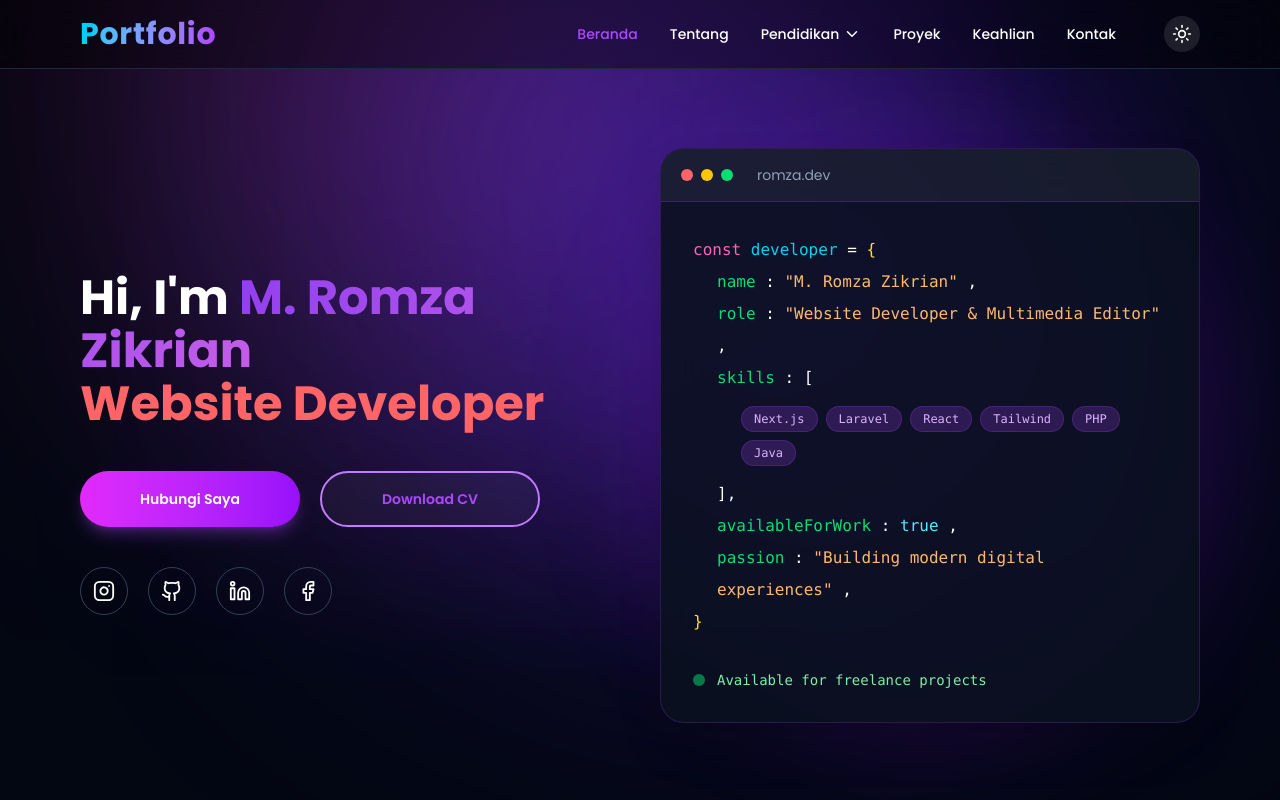
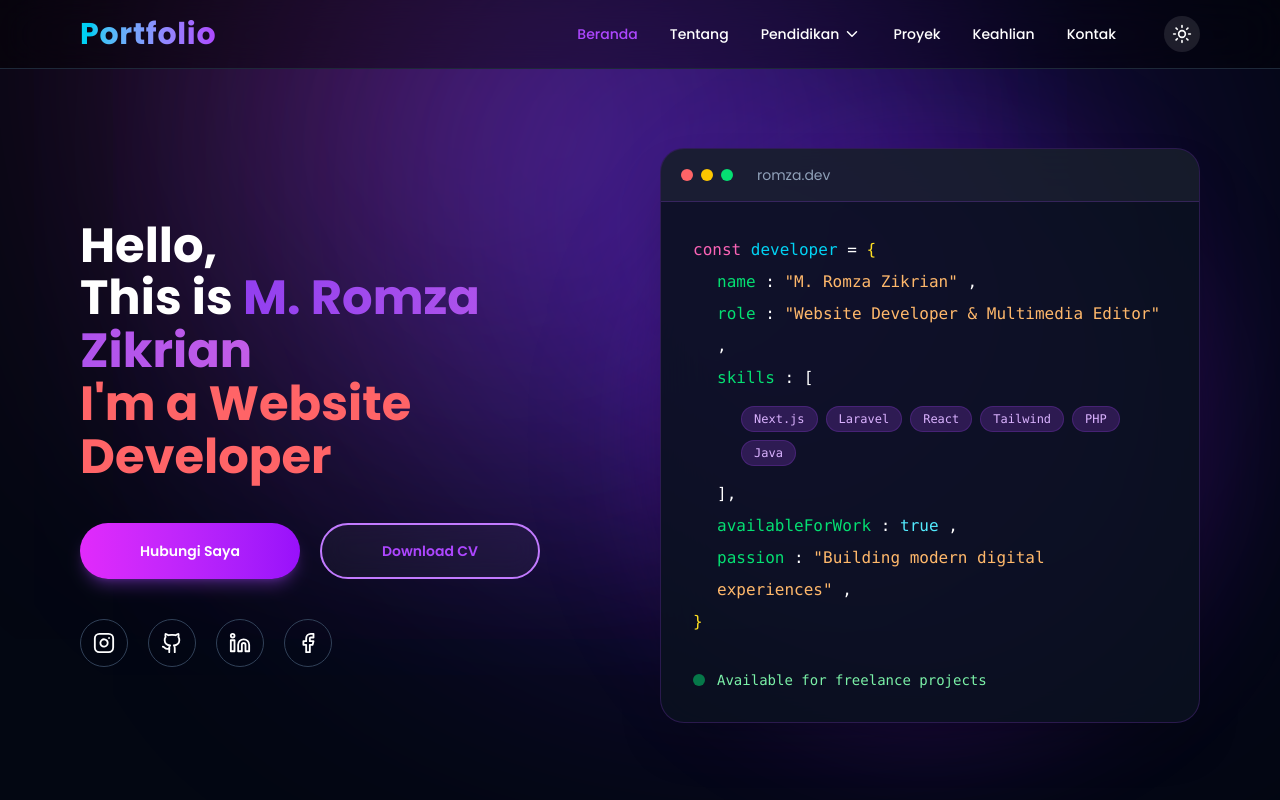
Before and after one commit to romzazikrian/port-next-js-romza, a Next.js app: page / in a window 1280 px wide. Shown: the top 800 px of the page. Built offline with nearby package versions, Linux system fonts and the light colour scheme.

Commit message:
Update Beranda

```diff
--- a/app/(publicPages)/page.jsx
+++ b/app/(publicPages)/page.jsx
@@ -25,16 +25,15 @@ export default function Page() {
           {" "}
           {/* TITLE */}{" "}
           <h1 className="mt-4 text-4xl sm:text-5xl lg:text-5xl font-extrabold leading-[1.1] max-w-[750px]">
-            {" "}
-            Hi, I'm{" "}
+            Hello,
+            <br />
+            This is{" "}
             <span className="bg-gradient-to-r from-[#923FEF] to-[#C35DE8] bg-clip-text text-transparent">
-              {" "}
-              M. Romza Zikrian{" "}
-            </span>{" "}
-            <br /> <span className="text-red-400">
-              Website Developer
-            </span>{" "}
-          </h1>{" "}
+              M. Romza Zikrian
+            </span>
+            <br />
+            <span className="text-red-400">I'm a Website Developer</span>
+          </h1>
           {/* BUTTON */}{" "}
           <div className="flex flex-col sm:flex-row items-center justify-center lg:justify-start gap-5 mt-10 w-full">
             {" "}
```
